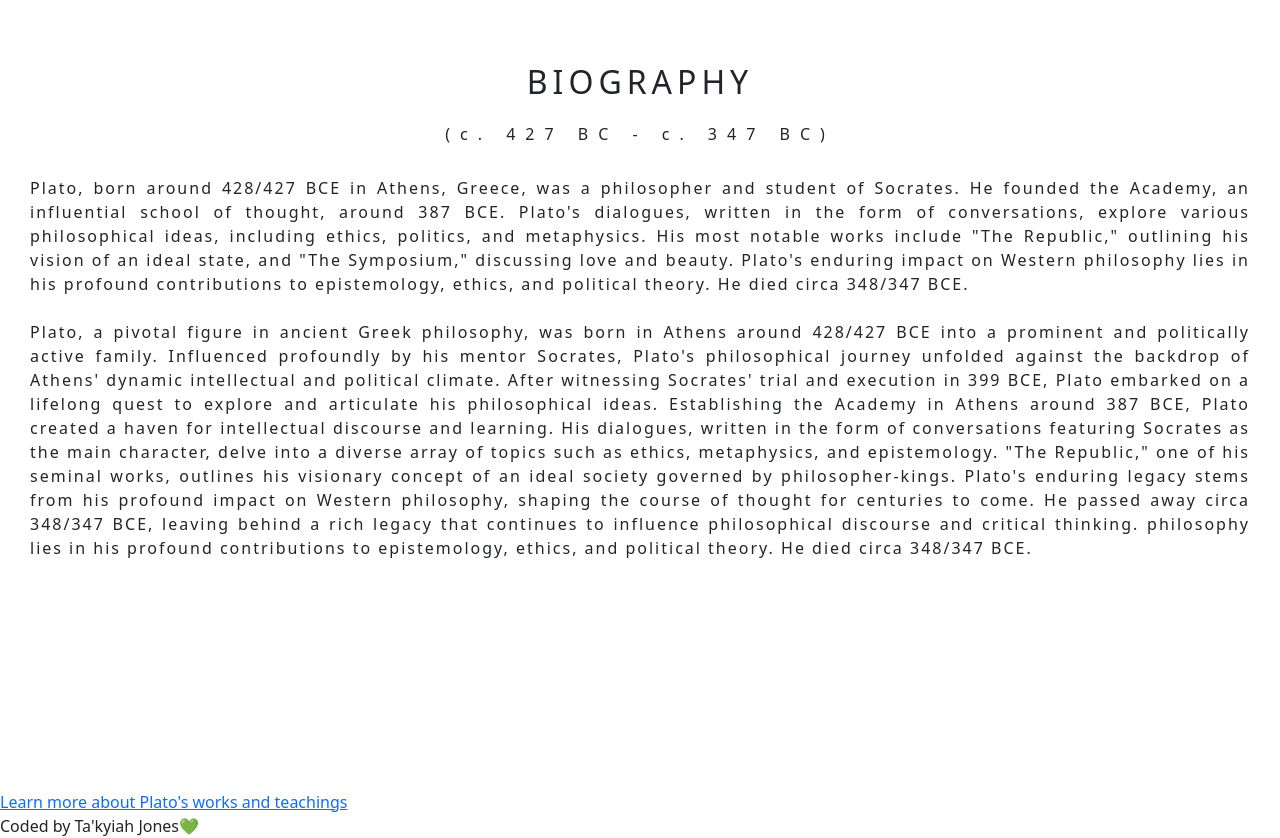
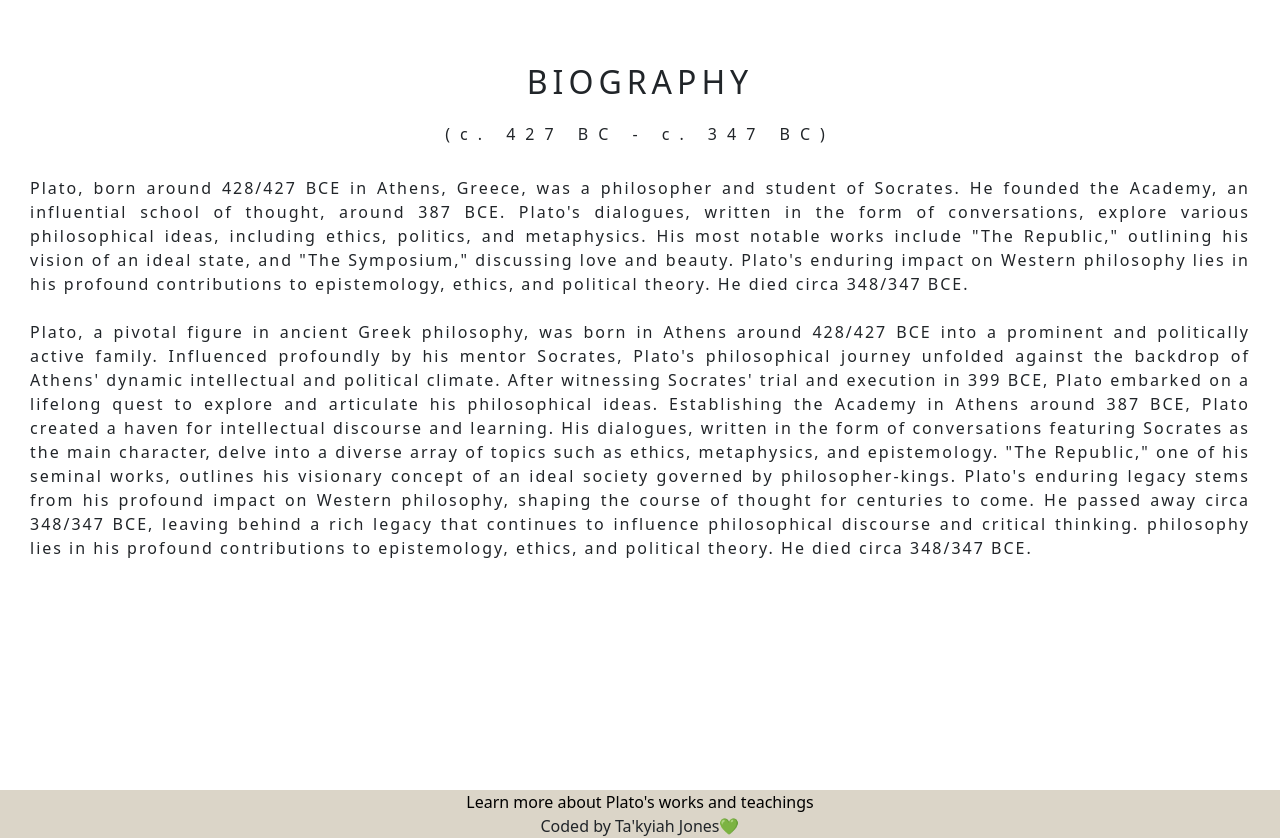
Before and after one commit to Kyicodes/oibsip, a plain HTML site: page level2-task2/index.html in a window 1280 px wide. Shown: the part 1092-1930 px from the top of the page. Drawn offline with nearby package versions, Linux system fonts and the light colour scheme.

Commit message:
Styled footer

```diff
--- a/level2-task2/styles.css
+++ b/level2-task2/styles.css
@@ -32,6 +32,20 @@ img {
     width: 86%;
 }
 
+footer {
+    text-align: center;
+    background: #DBD5C8;
+}
+
+footer a {
+    color: black;
+    text-decoration: none;
+}
+
+footer a:hover {
+    color: white;
+}
+
 .tribute-intro {
     background: #DBD5C8;
 }
```
